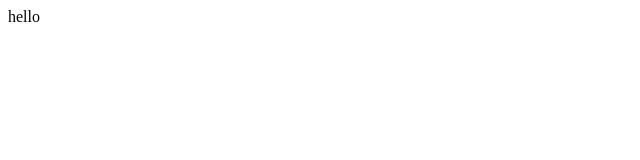
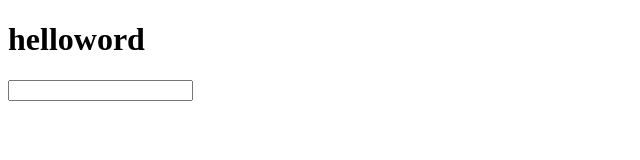
Before and after one commit to lilmeowmeow93/web, a plain HTML site: page index.html in a window 1280 px wide. Shown: the whole page, without its empty margins (0-640 px from the left). Drawn offline with Linux system fonts and the light colour scheme.

Commit message:
Update index.html

```diff
--- a/index.html
+++ b/index.html
@@ -6,6 +6,8 @@
     <title>Document</title>
 </head>
 <body>
-    hello
+  <h1>helloword</h1>
+  <input type="text" name="" id="">
+
 </body>
 </html>
```
